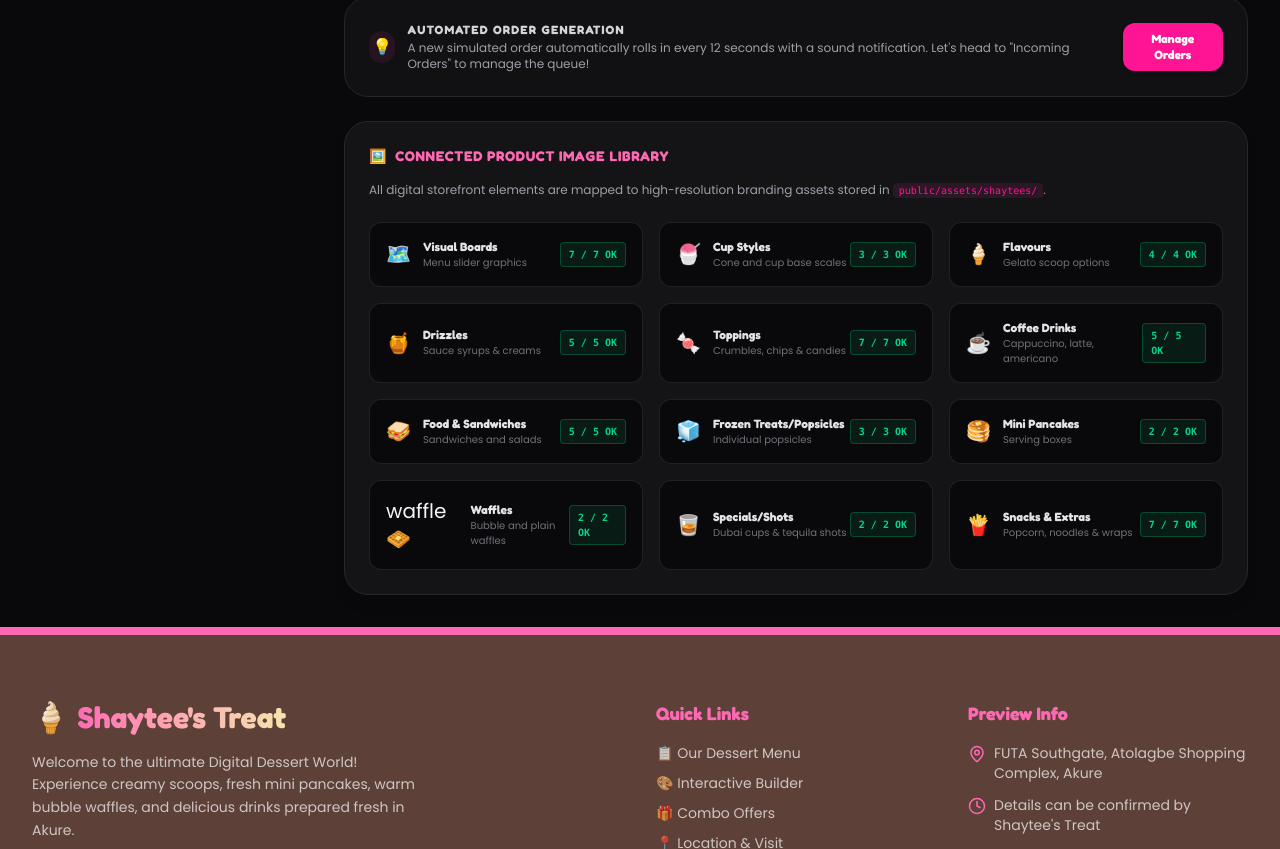
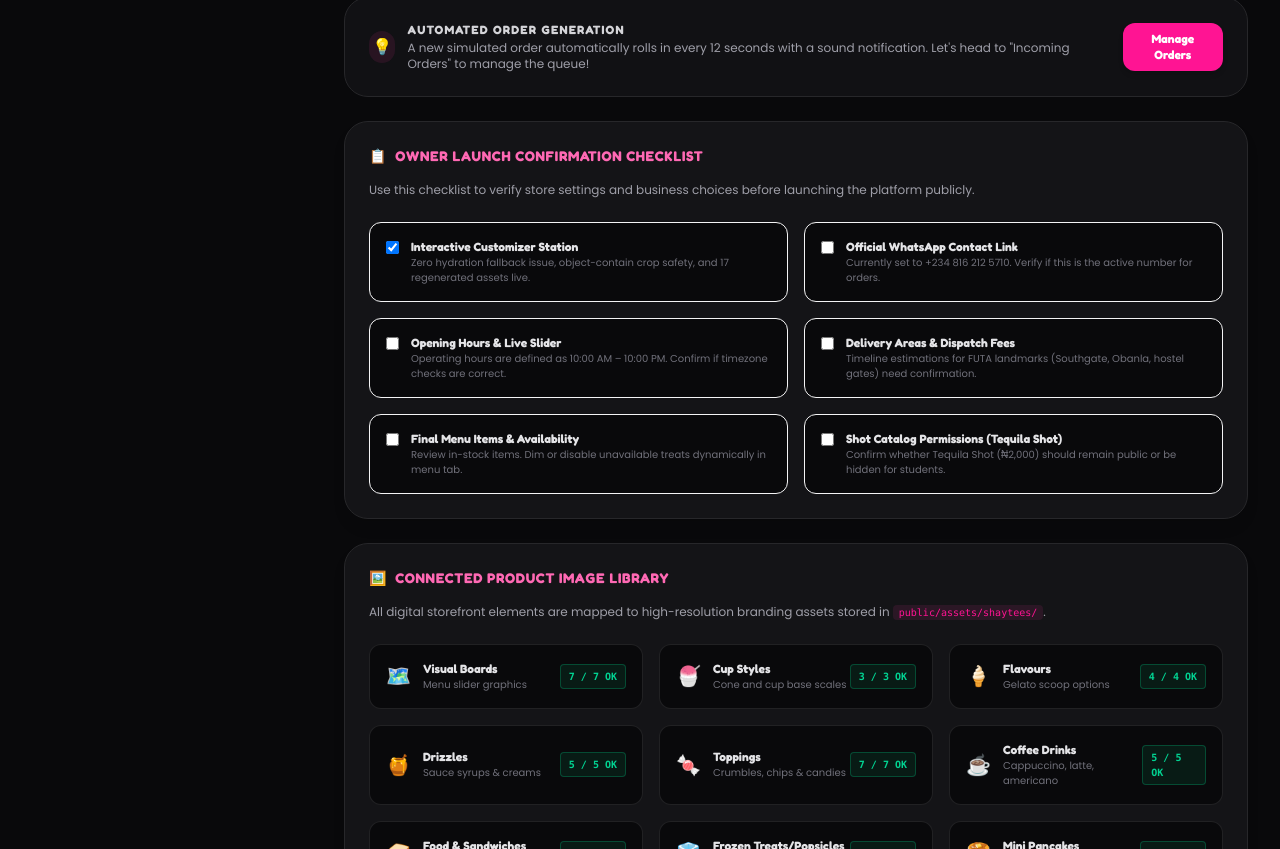
Before and after one commit to olabodesamuel0920-max/Shaytee-s-treat, a Next.js app: page /admin-preview in a window 1280 px wide. Shown: the part 671-1520 px from the top of the page. Built offline with nearby package versions, Linux system fonts and the light colour scheme.

Commit message:
Phase 1I: final public launch cleanup and owner preview audit

```diff
--- a/src/app/admin-preview/page.tsx
+++ b/src/app/admin-preview/page.tsx
@@ -21,6 +21,7 @@
   AlertCircle
 } from "lucide-react";
 import Particles from "@/components/Particles";
+import { menuData } from "@/lib/menu-data";
 
 interface AdminItem {
   id: number;
@@ -555,6 +556,66 @@
                   </button>
                 </div>
 
+                {/* Owner Launch Confirmation Checklist */}
+                <div className="p-6 bg-zinc-900/80 border border-zinc-800 rounded-3xl shadow-lg">
+                  <h4 className="font-fredoka text-sm font-bold text-pink-light uppercase tracking-wider mb-4 flex items-center gap-2">
+                    <span>📋</span> Owner Launch Confirmation Checklist
+                  </h4>
+                  <p className="font-poppins text-zinc-400 text-xs mb-6">
+                    Use this checklist to verify store settings and business choices before launching the platform publicly.
+                  </p>
+
+                  <div className="grid grid-cols-1 md:grid-cols-2 gap-4">
+                    <div className="p-4 bg-zinc-950 rounded-xl border border-zinc-850 flex items-start gap-3">
+                      <input type="checkbox" defaultChecked className="mt-0.5 rounded border-zinc-800 text-pink-primary focus:ring-pink-primary bg-zinc-900 cursor-pointer" />
+                      <div>
+                        <p className="font-fredoka text-xs font-bold text-zinc-200">Interactive Customizer Station</p>
+                        <p className="text-[10px] text-zinc-500 font-poppins">Zero hydration fallback issue, object-contain crop safety, and 17 regenerated assets live.</p>
+                      </div>
+                    </div>
+
+                    <div className="p-4 bg-zinc-950 rounded-xl border border-zinc-850 flex items-start gap-3">
+                      <input type="checkbox" className="mt-0.5 rounded border-zinc-800 text-pink-primary focus:ring-pink-primary bg-zinc-900 cursor-pointer" />
+                      <div>
+                        <p className="font-fredoka text-xs font-bold text-zinc-200">Official WhatsApp Contact Link</p>
+                        <p className="text-[10px] text-zinc-500 font-poppins">Currently set to {menuData.contact}. Verify if this is the active number for orders.</p>
+                      </div>
+                    </div>
+
+                    <div className="p-4 bg-zinc-950 rounded-xl border border-zinc-850 flex items-start gap-3">
+                      <input type="checkbox" className="mt-0.5 rounded border-zinc-800 text-pink-primary focus:ring-pink-primary bg-zinc-900 cursor-pointer" />
+                      <div>
+                        <p className="font-fredoka text-xs font-bold text-zinc-200">Opening Hours & Live Slider</p>
+                        <p className="text-[10px] text-zinc-500 font-poppins">Operating hours are defined as 10:00 AM – 10:00 PM. Confirm if timezone checks are correct.</p>
+                      </div>
+                    </div>
+
+                    <div className="p-4 bg-zinc-950 rounded-xl border border-zinc-850 flex items-start gap-3">
+                      <input type="checkbox" className="mt-0.5 rounded border-zinc-800 text-pink-primary focus:ring-pink-primary bg-zinc-900 cursor-pointer" />
+                      <div>
+                        <p className="font-fredoka text-xs font-bold text-zinc-200">Delivery Areas & Dispatch Fees</p>
+                        <p className="text-[10px] text-zinc-500 font-poppins">Timeline estimations for FUTA landmarks (Southgate, Obanla, hostel gates) need confirmation.</p>
+                      </div>
+                    </div>
+
+                    <div className="p-4 bg-zinc-950 rounded-xl border border-zinc-850 flex items-start gap-3">
+                      <input type="checkbox" className="mt-0.5 rounded border-zinc-800 text-pink-primary focus:ring-pink-primary bg-zinc-900 cursor-pointer" />
+                      <div>
+                        <p className="font-fredoka text-xs font-bold text-zinc-200">Final Menu Items & Availability</p>
+                        <p className="text-[10px] text-zinc-500 font-poppins">Review in-stock items. Dim or disable unavailable treats dynamically in menu tab.</p>
+                      </div>
+                    </div>
+
+                    <div className="p-4 bg-zinc-950 rounded-xl border border-zinc-850 flex items-start gap-3">
+                      <input type="checkbox" className="mt-0.5 rounded border-zinc-800 text-pink-primary focus:ring-pink-primary bg-zinc-900 cursor-pointer" />
+                      <div>
+                        <p className="font-fredoka text-xs font-bold text-zinc-200">Shot Catalog Permissions (Tequila Shot)</p>
+                        <p className="text-[10px] text-zinc-500 font-poppins">Confirm whether Tequila Shot (₦2,000) should remain public or be hidden for students.</p>
+                      </div>
+                    </div>
+                  </div>
+                </div>
+
                 {/* Connected Product Image Library Checklist Section */}
                 <div className="p-6 bg-zinc-900/80 border border-zinc-800 rounded-3xl shadow-lg">
                   <h4 className="font-fredoka text-sm font-bold text-pink-light uppercase tracking-wider mb-4 flex items-center gap-2">
--- a/src/app/build-your-treat/BuildYourTreatClient.tsx
+++ b/src/app/build-your-treat/BuildYourTreatClient.tsx
@@ -328,7 +328,7 @@
         {/* Title */}
         <div className="text-center max-w-2xl mx-auto mb-12">
           <span className="text-pink-primary font-bold text-xs uppercase tracking-widest px-3 py-1 bg-pink-100 rounded-full">
-            Customizer Sandbox
+            Customizer Station
           </span>
           <h1 className="font-fredoka text-4xl md:text-5xl font-bold text-chocolate mt-3 mb-4">
             Build Your Treat 🎨
@@ -690,7 +690,7 @@
 
             {/* Note */}
             <p className="text-[10px] text-center text-text-light/60 italic leading-relaxed">
-              *Building a treat is a mock ordering flow. Pressing send formats details into a WhatsApp message draft. Confirm final checkout pricing & location directly with Shaytee's Treat on chat.
+              *Building a treat formats your custom selections into a WhatsApp message draft. Final checkout pricing and location to be confirmed with Shaytee's Treat on chat.
             </p>
 
           </div>
--- a/src/app/combos/page.tsx
+++ b/src/app/combos/page.tsx
@@ -283,7 +283,7 @@
         <div className="mt-16 text-center max-w-xl mx-auto">
           <div className="inline-flex items-center gap-2 p-3 bg-amber-50 rounded-2xl border border-amber-200 text-amber-800 text-xs font-semibold">
             <Gift size={16} />
-            <span>Final combo pricing can be confirmed by Shaytee's Treat.</span>
+            <span>Combo pricing and availability: To be confirmed by Shaytee's Treat.</span>
           </div>
         </div>
 
--- a/src/app/menu/page.tsx
+++ b/src/app/menu/page.tsx
@@ -74,7 +74,7 @@
         {/* Title */}
         <div className="text-center max-w-2xl mx-auto mb-12">
           <span className="text-pink-primary font-bold text-xs uppercase tracking-widest px-3 py-1 bg-pink-100 rounded-full">
-            Menu Preview
+            Store Menu
           </span>
           <h1 className="font-fredoka text-4xl md:text-5xl font-bold text-chocolate mt-3 mb-4">
             Our Sweet Menu 📑
@@ -185,7 +185,7 @@
 
                     {item.category === "hot-snacks-extras" && (
                       <p className="text-[10px] text-pink-primary bg-pink-50/50 border border-pink-100/40 rounded-lg p-2 mt-2 mb-3 font-semibold font-poppins">
-                        ℹ️ Availability can be confirmed by Shaytee’s Treat.
+                        ℹ️ Availability: To be confirmed by Shaytee’s Treat.
                       </p>
                     )}
                   </div>
@@ -232,9 +232,8 @@
           </div>
         )}
 
-        {/* Pricing notice disclaimer */}
         <p className="text-xs text-text-light/60 mt-12 text-center max-w-2xl mx-auto italic leading-relaxed">
-          *Menu pricing and availability are mock preview values. Locations, operating hours, delivery coverage, and final prices can be confirmed directly by Shaytee's Treat before launching.
+          *Menu pricing and availability details: To be confirmed by Shaytee's Treat on order placement.
         </p>
       </div>
     </div>
--- a/src/components/FloatDessert.tsx
+++ b/src/components/FloatDessert.tsx
@@ -73,7 +73,7 @@
           </div>
 
           <div className="text-[10px] text-pink-dark/60 font-semibold tracking-wider">
-            PREVIEW EXPERIENCES
+            SHAYTEE'S MOMENTS
           </div>
         </div>
 
--- a/src/components/Footer.tsx
+++ b/src/components/Footer.tsx
@@ -64,7 +64,7 @@
 
         {/* Shop Info & Preview Note */}
         <div>
-          <h4 className="font-fredoka text-lg text-pink-light mb-4 font-bold">Preview Info</h4>
+          <h4 className="font-fredoka text-lg text-pink-light mb-4 font-bold">Shop Info</h4>
           <ul className="flex flex-col gap-3 text-sm text-white/70">
             <li className="flex items-start gap-2">
               <MapPin size={18} className="text-pink-light shrink-0 mt-0.5" />
@@ -72,7 +72,7 @@
             </li>
             <li className="flex items-start gap-2">
               <Clock size={18} className="text-pink-light shrink-0 mt-0.5" />
-              <span>Details can be confirmed by Shaytee's Treat</span>
+              <span>Details: To be confirmed by Shaytee's Treat</span>
             </li>
             <li className="flex items-start gap-2">
               <Shield size={18} className="text-pink-light shrink-0 mt-0.5" />
@@ -88,7 +88,7 @@
       <div className="max-w-7xl mx-auto pt-8 border-t border-white/10 flex flex-col md:flex-row justify-between items-center gap-4 text-center md:text-left text-xs text-white/40">
         <p>© {new Date().getFullYear()} Shaytee's Treat. All Rights Reserved. Built for Shaytee's Treat customers.</p>
         <p className="italic bg-white/5 px-3 py-1.5 rounded-md border border-white/5 text-pink-light">
-          Preview platform prepared for Shaytee’s Treat. Final business details to be confirmed by owner before public launch.
+          Shaytee’s Treat digital menu and custom order experience. Final shop details are handled by Shaytee’s Treat.
         </p>
       </div>
     </footer>
--- a/src/components/Navbar.tsx
+++ b/src/components/Navbar.tsx
@@ -132,16 +132,6 @@
             ))}
           </ul>
 
-          <div className="h-px bg-pink-100 my-2" />
-
-          <Link
-            href="/admin-preview"
-            onClick={() => setIsOpen(false)}
-            className="flex items-center gap-2 text-text-light hover:text-pink-primary text-sm font-medium pl-2"
-          >
-            <UserCheck size={16} />
-            Owner Admin Preview
-          </Link>
         </div>
       )}
     </nav>
```
Also changed, not shown: src/app/page.tsx (+2 -21 lines), src/app/visit/page.tsx (+6 -6 lines).
